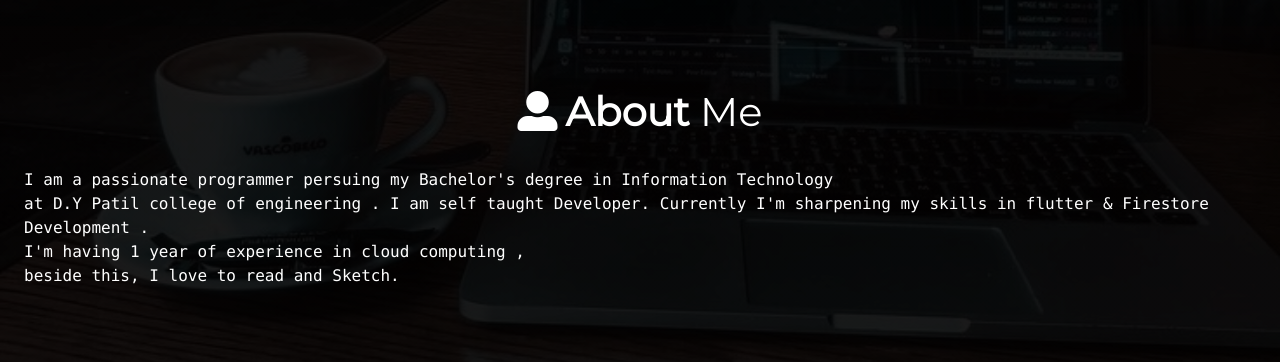
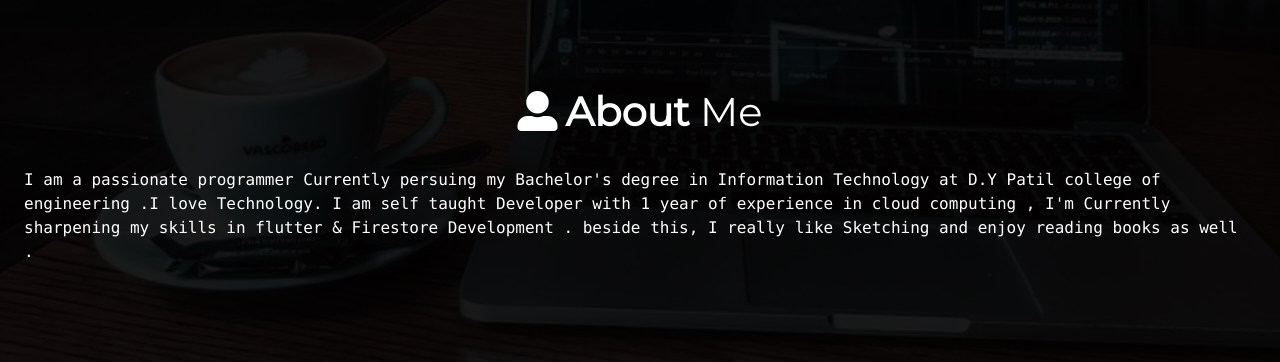
Before and after one commit to chhayasingh0112/ChhayaSingh_portfolio, a plain HTML site: page index.html in a window 1280 px wide. Shown: the part 774-1136 px from the top of the page. Drawn offline with nearby package versions, Linux system fonts and the light colour scheme.

Commit message:
Update index.html
About me Changes

```diff
--- a/index.html
+++ b/index.html
@@ -52,9 +52,9 @@
                 <li class="nav-item" data-toggle="collapse" data-target=".navbar-collapse.show">
                     <a class="nav-link" href="#aboutMe">About Me</a>
                 </li>
-                <li class="nav-item" data-toggle="collapse" data-target=".navbar-collapse.show">
+                <!-- <li class="nav-item" data-toggle="collapse" data-target=".navbar-collapse.show">
                     <a class="nav-link" href="#experience">Experience</a>
-                </li>
+                </li>-->
                 <li class="nav-item" data-toggle="collapse" data-target=".navbar-collapse.show">
                     <a class="nav-link" href="#education">Education</a>
                 </li>
@@ -124,9 +124,9 @@
             </div>
             <div class="d-flex align-items-center">
                 <div class="p text-monospace d-block mx-auto p-4 larger align-self-center" data-aos="zoom-in-down">
-                    I am a passionate programmer persuing my Bachelor's degree in Information Technology<br> at D.Y Patil college of engineering .
-                    I am self taught Developer. Currently I'm sharpening my skills in flutter & Firestore Development .<br>I'm having 1 year of experience in cloud computing ,<br>
-                    beside this, I love to read and Sketch.
+                    I am a passionate programmer Currently persuing my Bachelor's degree in Information Technology
+                    at D.Y Patil college of engineering .I love Technology. I am self taught Developer with 1 year of experience in cloud computing ,
+                    I'm Currently sharpening my skills in flutter & Firestore Development . beside this, I really like Sketching and enjoy reading books as well .
                 </div>
             </div>
         </div>
```
